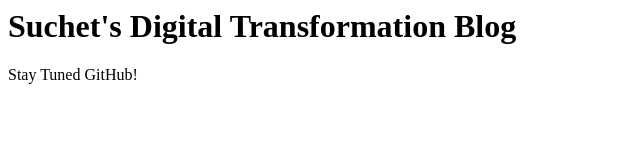
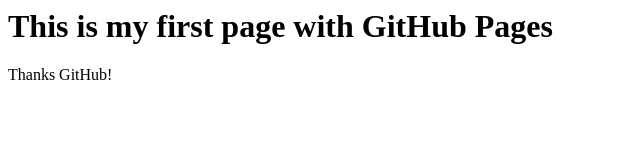
Before and after one commit to suchetgitty/Suchi-MIT, a plain HTML site: page index.html in a window 1280 px wide. Shown: the whole page, without its empty margins (0-640 px from the left). Drawn offline with Linux system fonts and the light colour scheme.

Commit message:
Update 1 index.html

```diff
--- a/index.html
+++ b/index.html
@@ -1,4 +1,4 @@
 <html>
-<h1> Suchet's Digital Transformation Blog </h1>
-<p>Stay Tuned GitHub!</p>
+<h1> This is my first page with GitHub Pages </h1>
+<p>Thanks GitHub!</p>
 </html>
```
